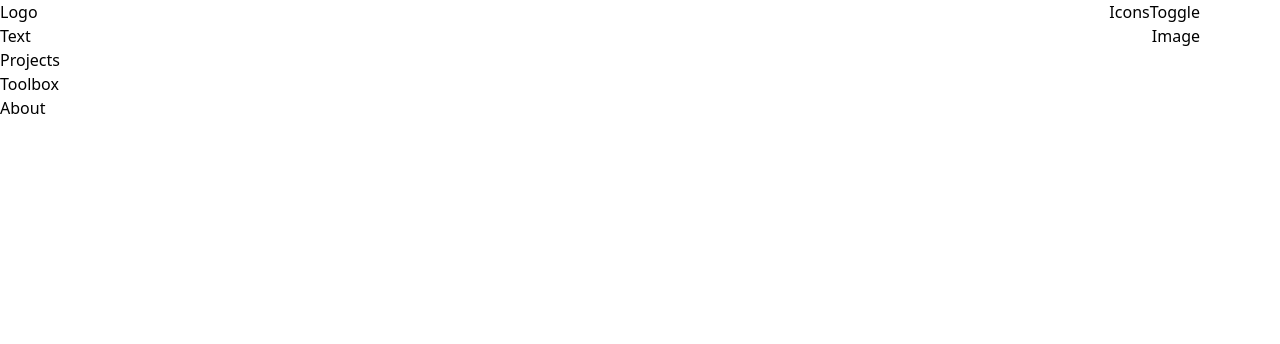
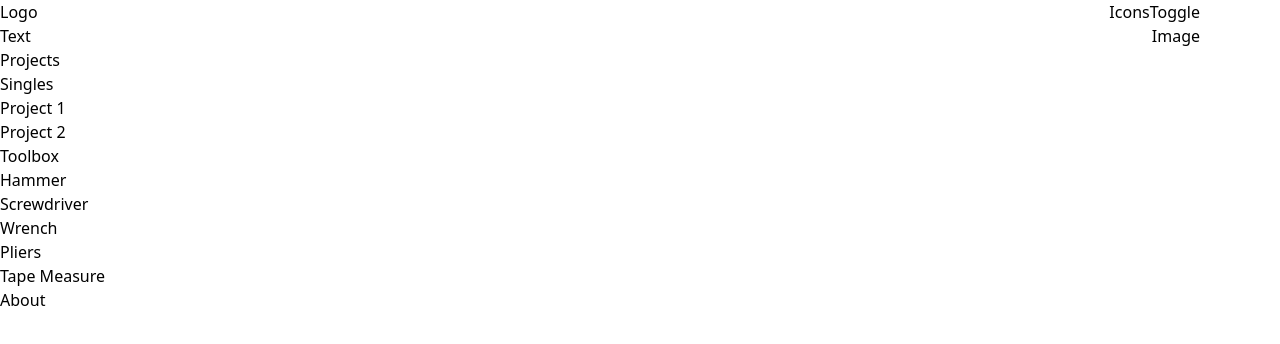
Before and after one commit to alexanderstoehr/Portfolio, a React (Vite) app in the folder portfolio-as/: page / in a window 1280 px wide. Shown: the top 344 px of the page. Built offline with nearby package versions, Linux system fonts and the light colour scheme.

Commit message:
added dummy maps for single items (projects, tools)

```diff
--- a/portfolio-as/data/projects.json
+++ b/portfolio-as/data/projects.json
@@ -1,6 +1,30 @@
 [
   {
+    "id": 1,
     "title": "Project 1",
+    "year": "2021",
+    "shortDescription": "This is a project short description",
+    "description": "This is a long project description",
+    "images": [
+      "project1-1.jpg",
+      "project1-2.jpg",
+      "project1-3.jpg"
+    ],
+    "link": "https://www.google.com",
+    "features": [
+      "Feature 1",
+      "Feature 2",
+      "Feature 3"
+    ],
+    "stack": [
+      "HTML",
+      "CSS",
+      "JS"
+    ]
+  },
+  {
+    "id": 2,
+    "title": "Project 2",
     "year": "2021",
     "shortDescription": "This is a project short description",
     "description": "This is a long project description",
--- /dev/null
+++ b/portfolio-as/data/toolbox.json
@@ -0,0 +1,22 @@
+[
+  {
+    "id": 1,
+    "name": "Hammer"
+  },
+  {
+    "id": 2,
+    "name": "Screwdriver"
+  },
+  {
+    "id": 3,
+    "name": "Wrench"
+  },
+  {
+    "id": 4,
+    "name": "Pliers"
+  },
+  {
+    "id": 5,
+    "name": "Tape Measure"
+  }
+]
--- a/portfolio-as/src/components/ProjectListingSingle.jsx
+++ b/portfolio-as/src/components/ProjectListingSingle.jsx
@@ -1,8 +1,6 @@
 export default function ProjectListingSingle({project}) {
     return (
-        <div className="">
-            ProjectListingSingle
-            <div>{project.name}</div>
-        </div>
+        <div className="">{project.title}</div>
+
     )
 }
--- a/portfolio-as/src/components/Projects.jsx
+++ b/portfolio-as/src/components/Projects.jsx
@@ -8,10 +8,10 @@ export default function Projects() {
     return (
         <div className="flex-col">
             <div className="">Projects</div>
-            <div className="">
-                {projects.map((project) => {
-                        <ProjectListingSingle project={project}/>
-                    }
+            <div className=""> Singles
+                {projects.map((project) => (
+                        <ProjectListingSingle key={project.id} project={project}/>
+                    )
                 )}
             </div>
         </div>
--- a/portfolio-as/src/components/ToolSingle.jsx
+++ b/portfolio-as/src/components/ToolSingle.jsx
@@ -1,7 +1,7 @@
-export default function ToolSingle({Tool}) {
+export default function ToolSingle({tool}) {
     return (
         <div>
-            <p>ToolSingle</p>
+            <div className="">{tool.name}</div>
         </div>
     )
 }
--- a/portfolio-as/src/components/Toolbox.jsx
+++ b/portfolio-as/src/components/Toolbox.jsx
@@ -1,7 +1,14 @@
+import tools from "/data/toolbox.json"
+import ToolSingle from "./ToolSingle.jsx";
+
 export default function Toolbox() {
     return (
         <div>
             Toolbox
+            {tools.map((tool) => (
+                <ToolSingle key={tool.id} tool={tool}/>
+
+            ))}
         </div>
     )
 }
```
